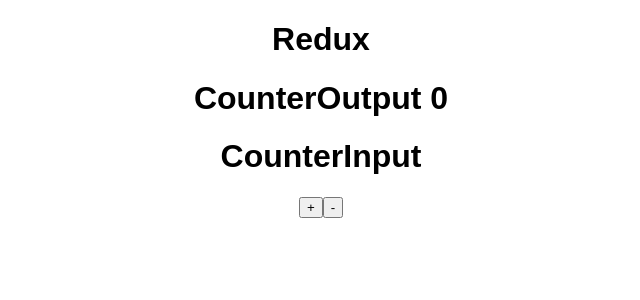
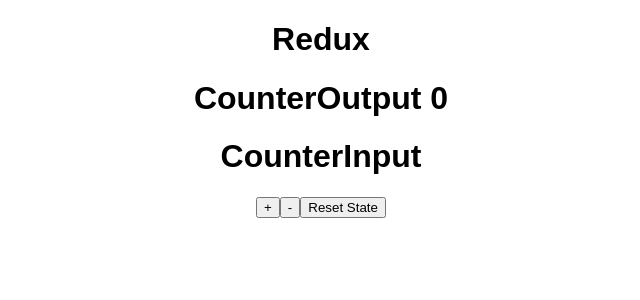
Before and after one commit to huzaifa-aslam/redux-counter-app-bootcamp2020, a React (Create React App) app: page / in a window 1280 px wide. Shown: the top 300 px of the page, without its empty margins (319-959 px from the left). Built offline with nearby package versions, Linux system fonts and the light colour scheme.

Commit message:
added reset state feat

```diff
--- a/src/Components/Action.js
+++ b/src/Components/Action.js
@@ -1,5 +1,6 @@
 export const increament='INCREAMENT'
 export const decreament='DECREAMENT'
+export const reset='RESET'
 
 export const increamentAction=()=>(
     {
@@ -12,3 +13,8 @@
         type:decreament,
     }
 )
+export const resetAction=()=>(
+    {
+        type:reset,
+    }
+)
--- a/src/Components/CounterInput.js
+++ b/src/Components/CounterInput.js
@@ -1,6 +1,6 @@
 import React from 'react';
 import {useDispatch} from 'react-redux'
-import {increamentAction,decreamentAction} from './Action'
+import {increamentAction,decreamentAction,resetAction} from './Action'
 function CounterInput(props) {
     const dispatch=useDispatch()
     return (
@@ -9,6 +9,7 @@
         <button onClick={() => { dispatch(increamentAction()) } } > + </button>
         <button onClick={
             () => { dispatch(decreamentAction()) } } > - </button>
+         <button onClick={() => { dispatch(resetAction()) } } > Reset State </button>
             </div>
     );
 
--- a/src/Components/CounterReducer.js
+++ b/src/Components/CounterReducer.js
@@ -1,4 +1,4 @@
-import {increament,decreament} from './Action'
+import {increament,decreament,reset} from './Action'
 
 const initialState={
     counter:0
@@ -10,6 +10,8 @@
             return{...state,counter:state.counter+1}
         case decreament:
             return {...state,counter:state.counter-1}
+        case reset:
+            return initialState
         default:
             return state
     }
```
